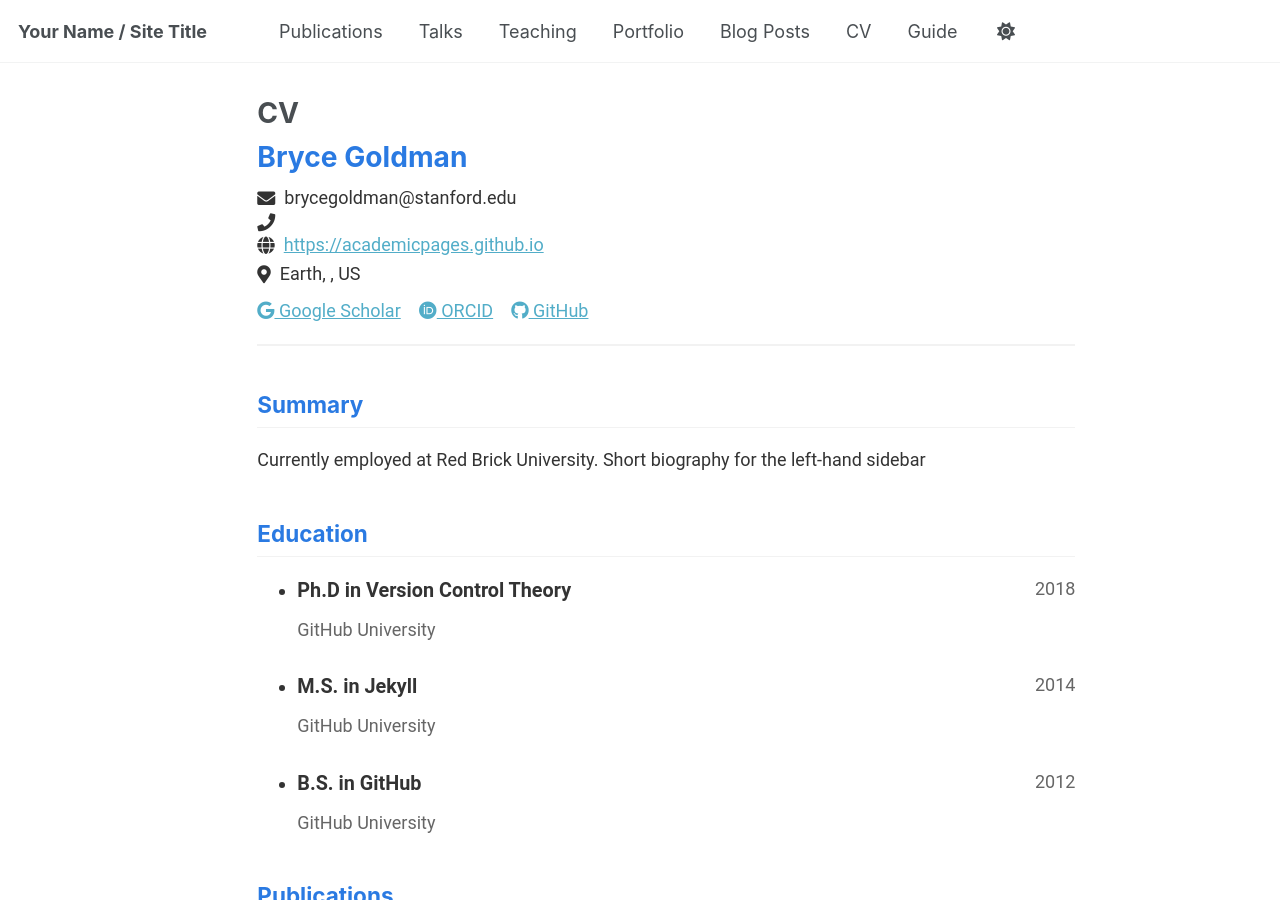
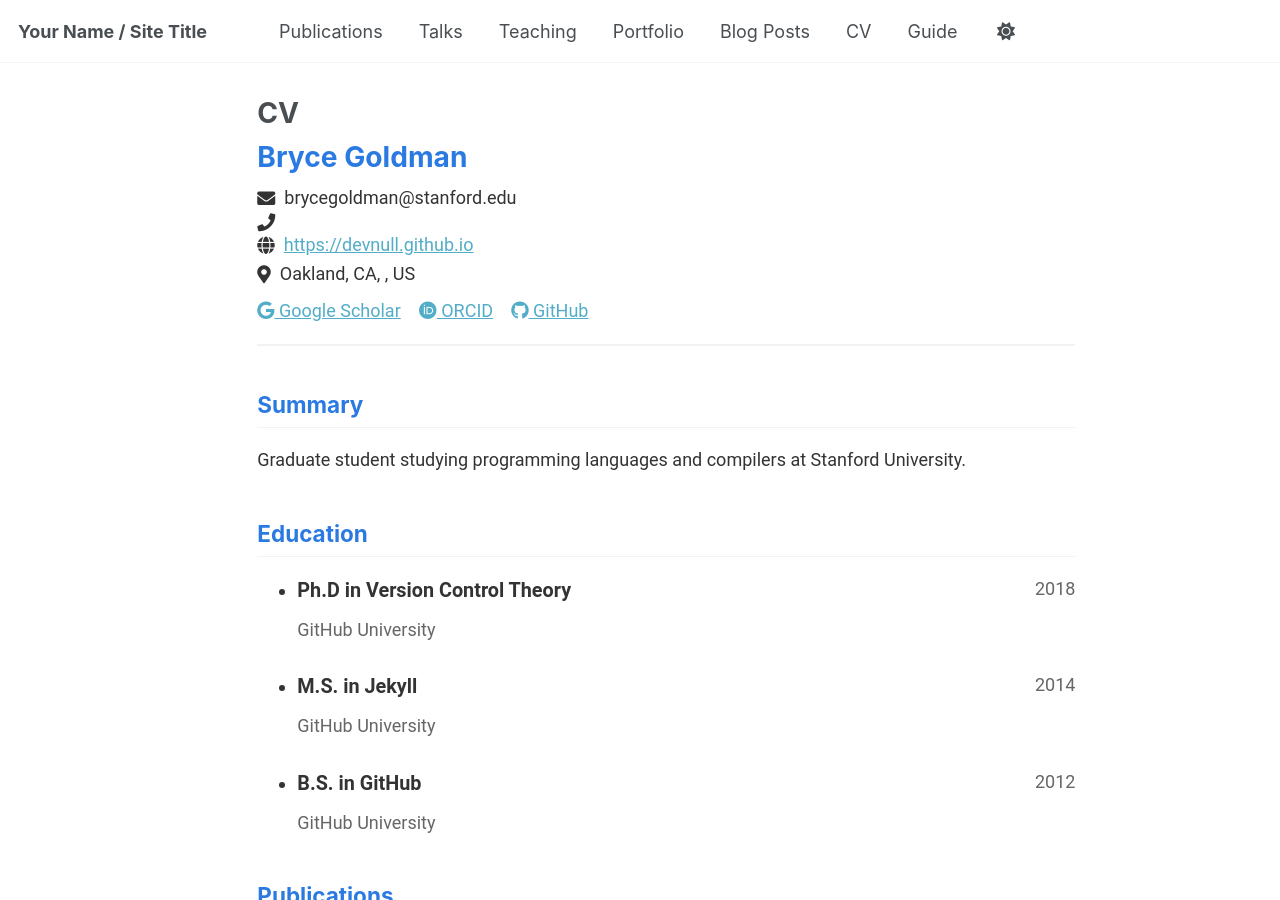
Before and after one commit to Alkizar/alkizar.github.io, a Jekyll site: the page built from _pages/cv-json.md, in a window 1280 px wide and 900 px high. Built offline with Jekyll 4.4.1, drawn with Linux system fonts in a browser that asks for light colours.

Commit message:
Wow cool stuff dude

```diff
--- a/_data/cv.json
+++ b/_data/cv.json
@@ -3,12 +3,12 @@
     "name": "Bryce Goldman",
     "email": "brycegoldman@stanford.edu",
     "phone": "",
-    "website": "https://academicpages.github.io",
-    "summary": "Currently employed at Red Brick University. Short biography for the left-hand sidebar",
+    "website": "https://devnull.github.io",
+    "summary": "Graduate student studying programming languages and compilers at Stanford University.",
     "location": {
       "address": "",
       "postalCode": "",
-      "city": "Earth",
+      "city": "Oakland, CA",
       "countryCode": "US",
       "region": ""
     },
```
Also changed, not shown: _publications/2009-10-01-paper-title-number-1.md (+1 -1 lines).
